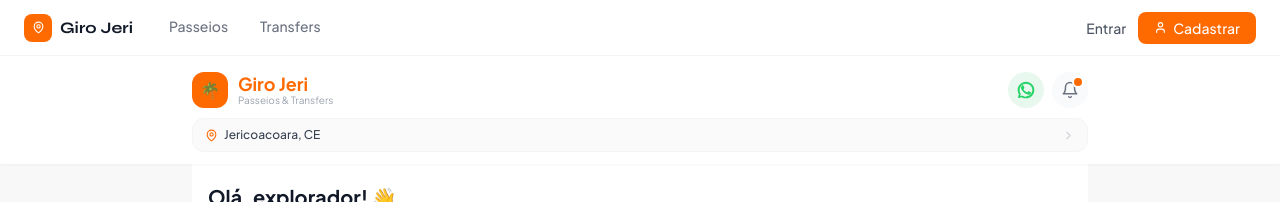
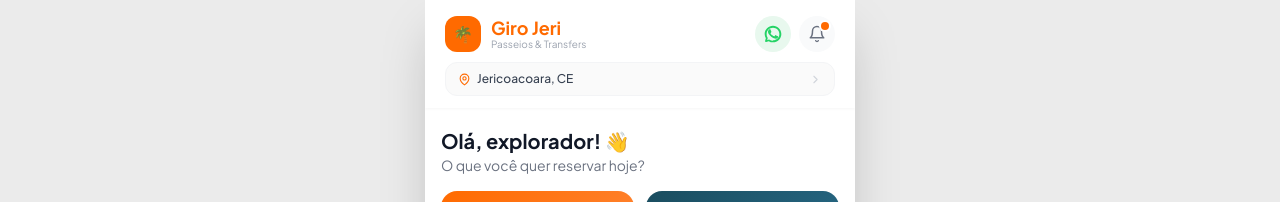
Before and after one commit to sobrejeri/giro-jeri, a React (Vite) app in the folder packages/turista/: page / in a window 1280 px wide. Shown: the top 202 px of the page. Built offline with nearby package versions, Linux system fonts and the light colour scheme; no server answers.

Commit message:
refactor: Layout uses 430px centered frame with EBEBEB background
Removes TopNav and wraps content in a max-w-[430px] centered frame
matching the Figma mobile-app layout design.

https://claude.ai/code/session_01Ge5w6jFvXDEHLdDhbfoZeM

```diff
--- a/packages/turista/src/components/layout/Layout.jsx
+++ b/packages/turista/src/components/layout/Layout.jsx
@@ -1,15 +1,15 @@
 import { Outlet } from 'react-router-dom'
 import BottomNav from './BottomNav'
-import TopNav from './TopNav'
 
 export default function Layout() {
   return (
-    <div className="min-h-screen bg-white flex flex-col">
-      <TopNav />
-      <main className="flex-1 pb-[68px] md:pb-0">
-        <Outlet />
-      </main>
-      <BottomNav />
+    <div className="min-h-screen bg-[#EBEBEB] flex items-start justify-center">
+      <div className="relative w-full max-w-[430px] min-h-screen bg-[#F8F8F8] overflow-x-hidden shadow-2xl">
+        <div className="pb-[68px]">
+          <Outlet />
+        </div>
+        <BottomNav />
+      </div>
     </div>
   )
 }
```
